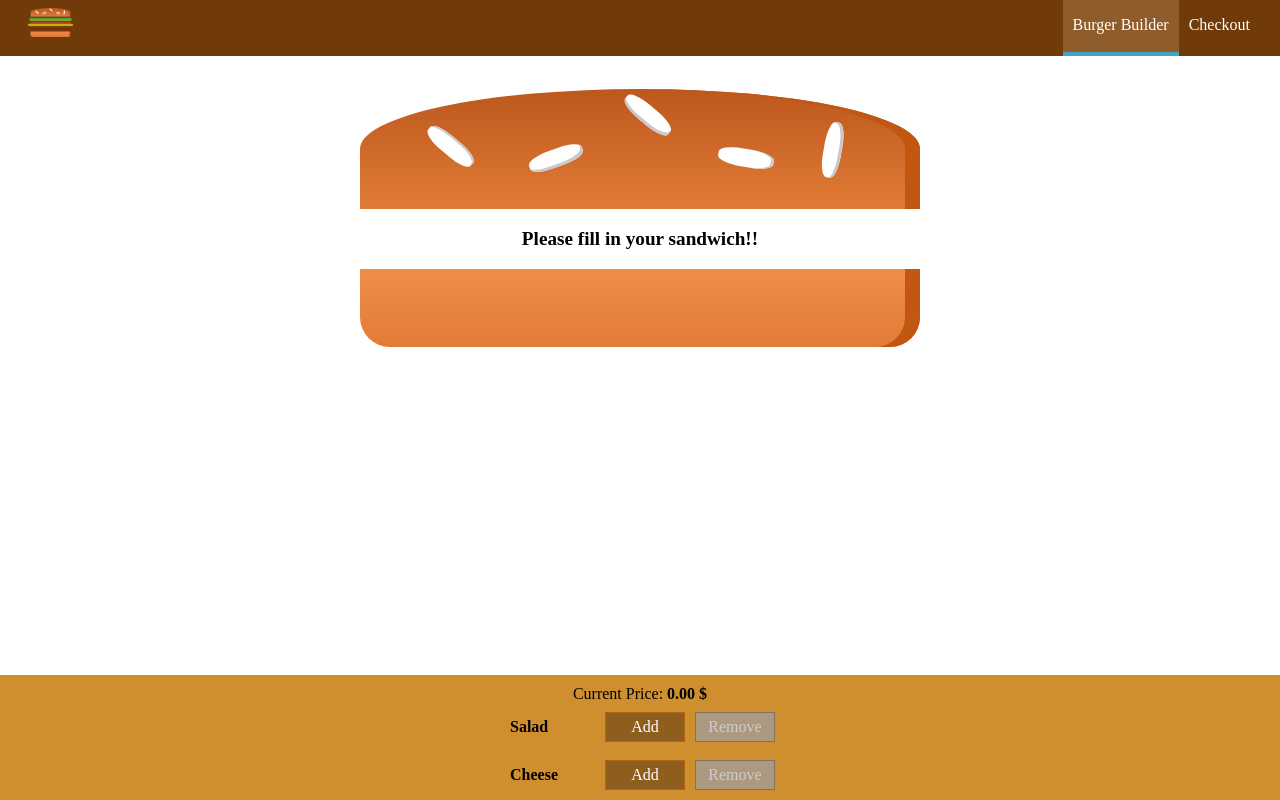
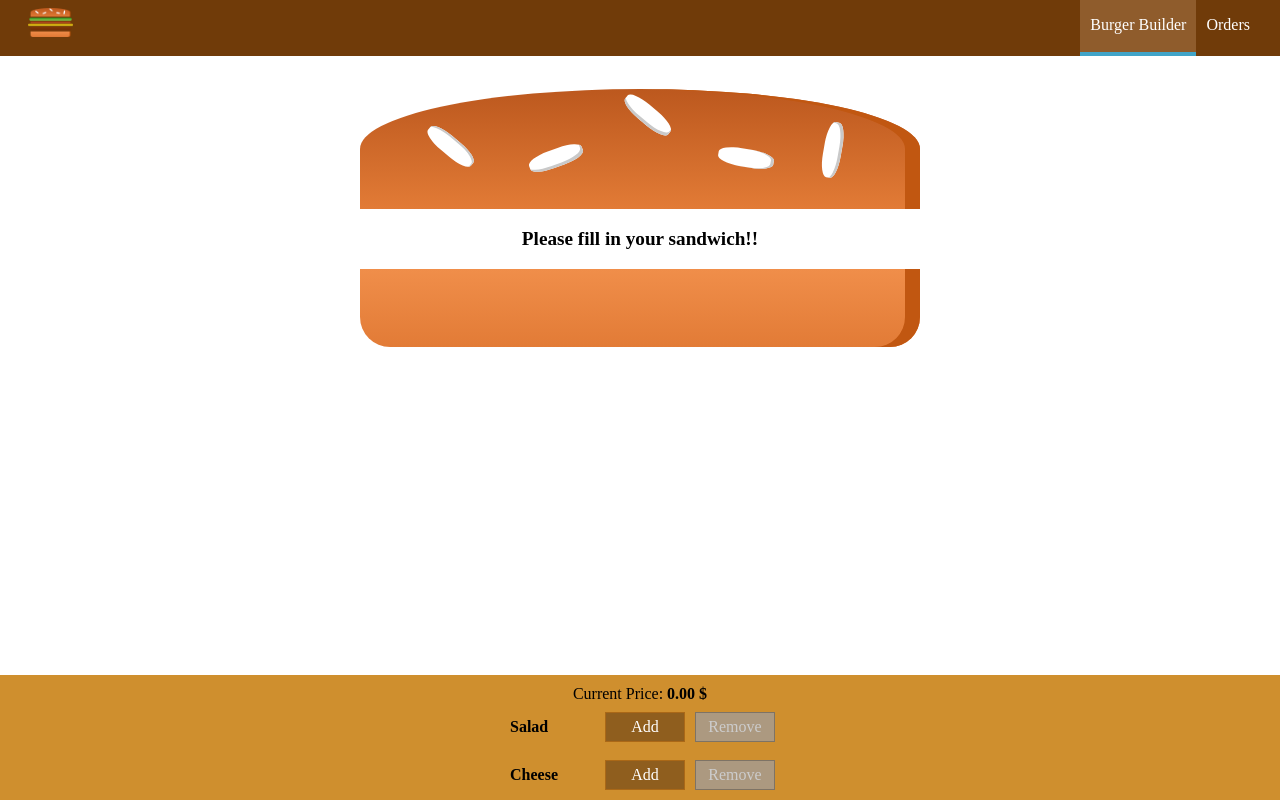
Before and after one commit to hossamelneily/BurgerBuilder, a React (Create React App) app: page / in a window 1280 px wide. Shown: the top 800 px of the page. Built offline with nearby package versions, Linux system fonts and the light colour scheme.

Commit message:
Adding some missing points from the Routing

```diff
--- a/src/components/UI/Navigation/NavItems/NavItem/NavItem.js
+++ b/src/components/UI/Navigation/NavItems/NavItem/NavItem.js
@@ -1,15 +1,18 @@
 import React from "react";
 import classes from './NavItem.module.css'
-
+import {Link,NavLink} from "react-router-dom";
+import Orders from "../../../../Order/Order";
 
 const Navitem=(props)=>{
     console.log(props.active)
     return(
 
     <li className={classes.NavItem}>
-        <a className={props.active?classes.active:null} href='/'>
+        <NavLink exact activeClassName={classes.active} to={{
+            pathname:props.link
+        }}>
             {props.children}
-        </a>
+        </NavLink>
     </li>
     )
 }
--- a/src/components/UI/Navigation/NavItems/NavItems.js
+++ b/src/components/UI/Navigation/NavItems/NavItems.js
@@ -7,8 +7,8 @@ const Navitems=()=>(
 
     <ul className={classes.NavItems}>
 
-        <Navitem active>Burger Builder</Navitem>
-        <Navitem >Checkout</Navitem>
+        <Navitem link='/'>Burger Builder</Navitem>
+        <Navitem link='/orders' >Orders</Navitem>
     </ul>
 )
 
```
